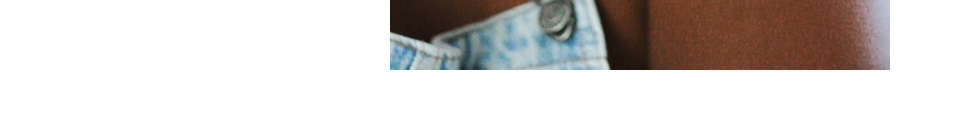
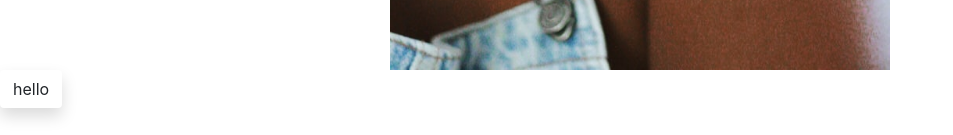
Before and after one commit to Fidelia/dictionary-react, a React (Create React App) app: page / in a window 1280 px wide. Shown: the part 710-845 px from the top of the page, without its empty margins (0-953 px from the left). Before the commit the page ends 810 px from the top, so only its background shows below. Built offline with nearby package versions, Linux system fonts and the light colour scheme.

Commit message:
bootstrap test button

```diff
--- a/src/App.js
+++ b/src/App.js
@@ -6,6 +6,9 @@ function App() {
     <div className="App">
       <header className="App-header">
         <img src={logo} className="App-logo img-fluid" alt="logo" />
+        <a href="#" className="btn btn primary shadow">
+          hello
+        </a>
       </header>
     </div>
   );
```
